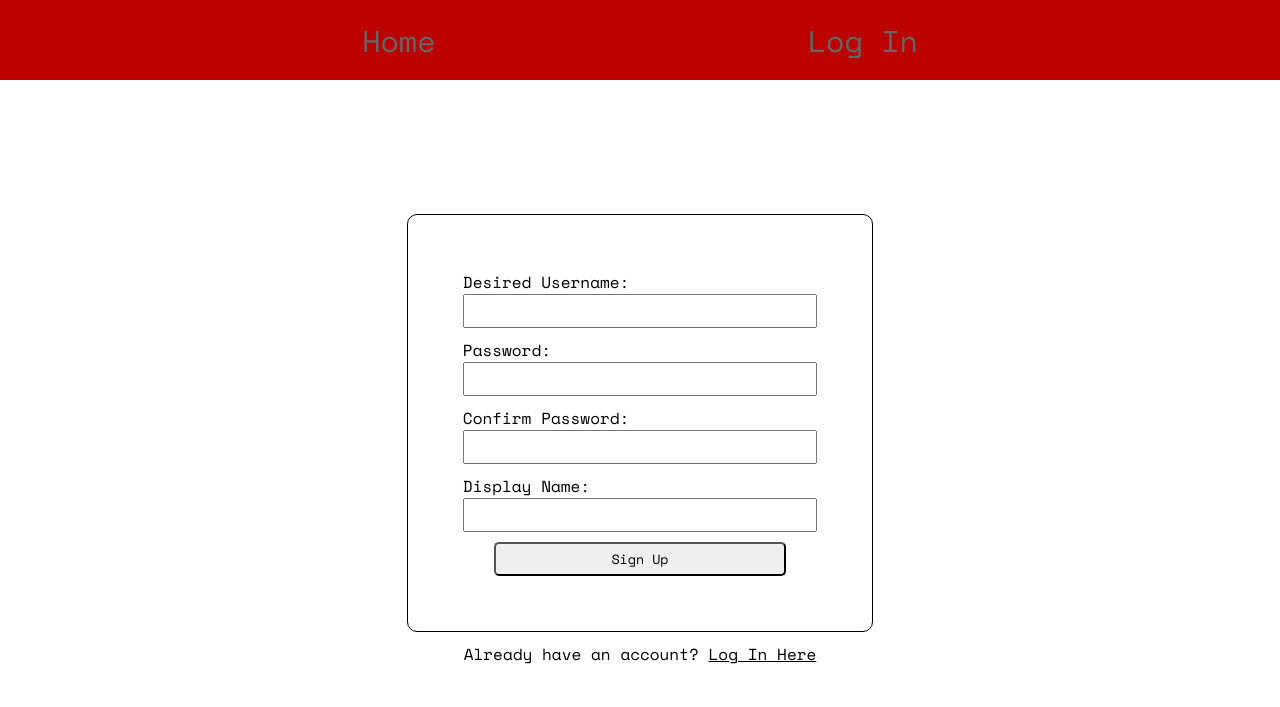
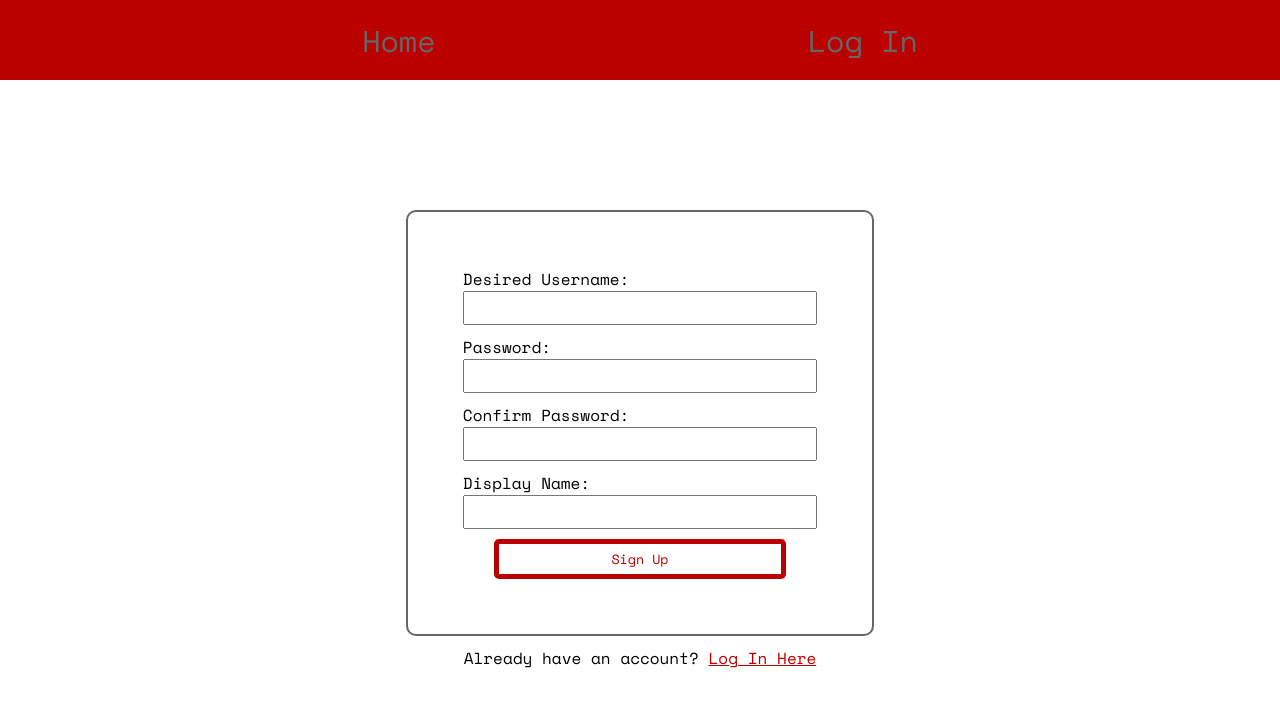
Before and after one commit to forty9unbeaten/djangoTweets, a Django app: page /register/ in a window 1280 px wide. Shown: the top 707 px of the page. Run offline with Django 3.2, Linux system fonts and the light colour scheme.

Commit message:
CSS mods for registration page

```diff
--- a/static/register.css
+++ b/static/register.css
@@ -9,7 +9,7 @@
 
 #register__container form {
     padding: 50px;
-    border: 1px solid black;
+    border: 2px solid var(--grey);
     border-radius: 10px;
 }
 #register__container form p {
@@ -32,6 +32,9 @@
     padding: 5px;
     margin-top: 5px;
     border-radius: 5px;
+    border: 5px solid var(--scarlet);
+    background-color: white;
+    color: var(--scarlet);
 }
 
 #register__login {
@@ -39,7 +42,7 @@
 }
 
 #register__login a {
-    color: black;
+    color: var(--scarlet);
 }
 
 #register__container form #register__error {
```
